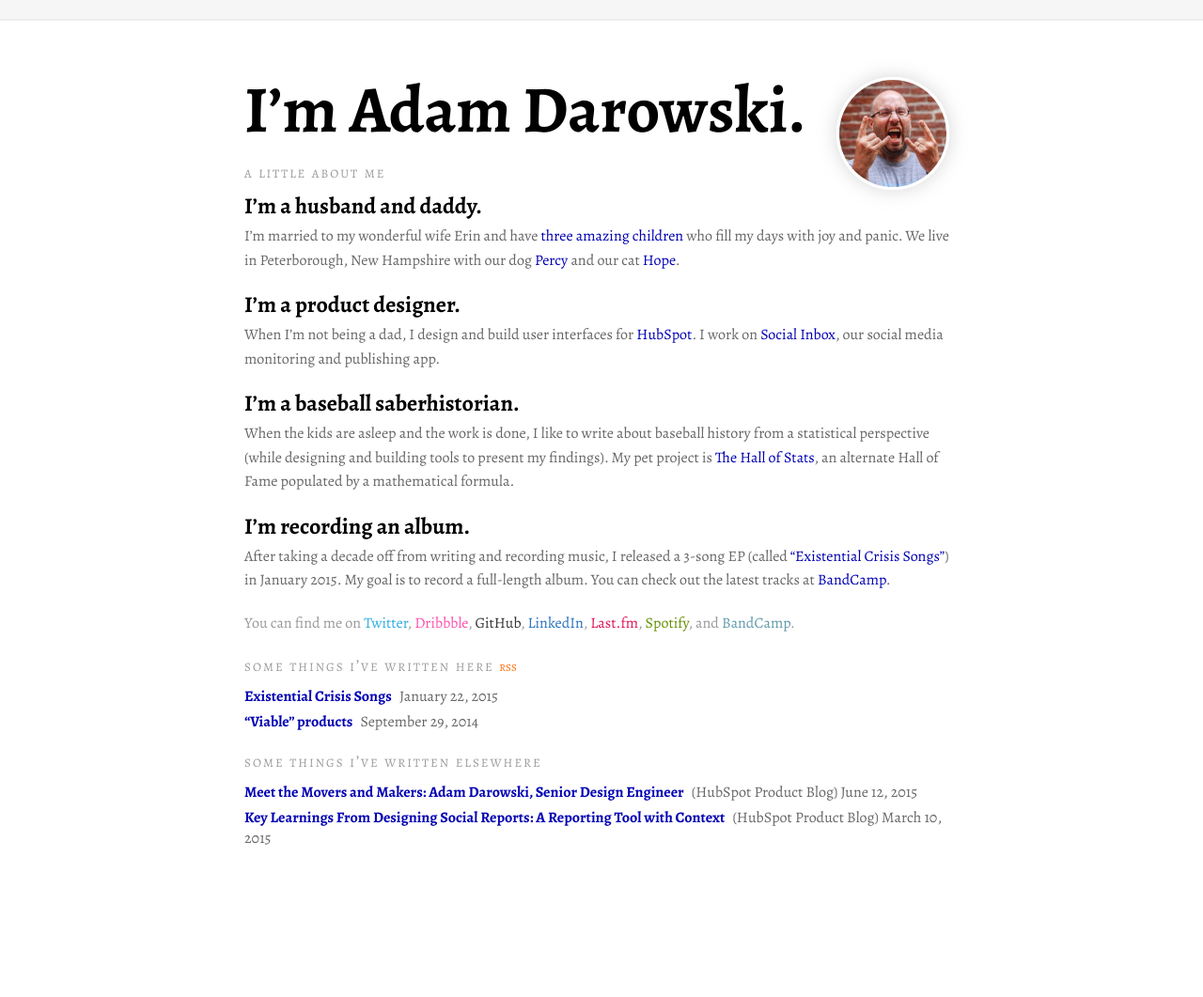
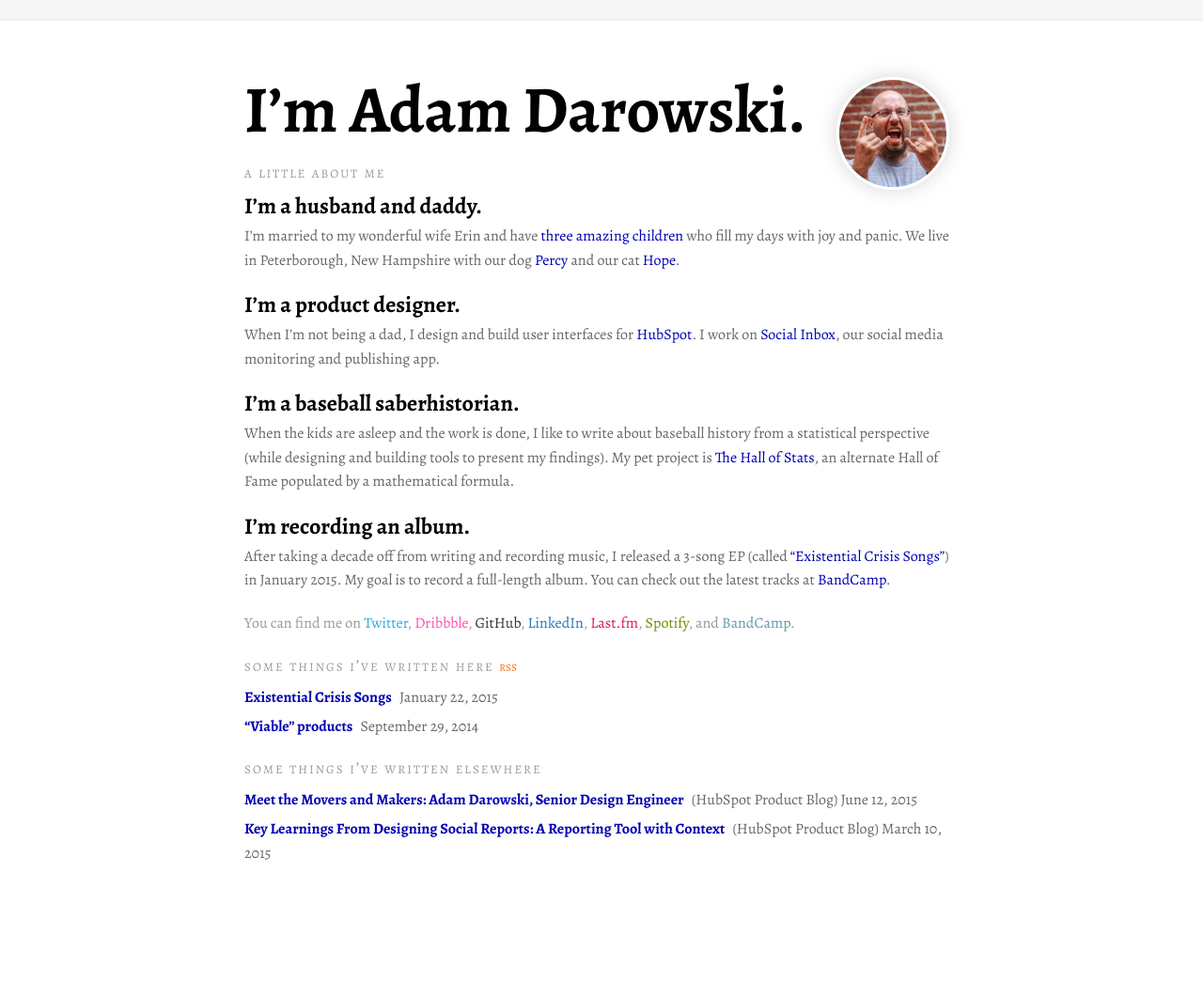
Before and after one commit to adarowski/adarowski.github.io, a Jekyll site: the page built from index.html, in a window 1280 px wide. Shown: the whole page at 94% size. Built offline with Jekyll 4.4.1, drawn with Linux system fonts in a browser that asks for light colours.

Commit message:
ECS updates

```diff
--- a/_sass/_base.sass
+++ b/_sass/_base.sass
@@ -86,7 +86,6 @@
 h1
   font-size: 48px
   margin: 0
-  line-height: 1.2
   a:link, a:visited, a:hover, a:active
     color: black
   &.article-title
@@ -147,6 +146,8 @@
 
 li
   margin-bottom: 10px
+  line-height: 1.6
+
   &:last-child
     margin-bottom: 0
 
@@ -231,6 +232,20 @@
     td
       border-top: 1px solid #eee
 
+.ecs-iframe
+  border: 0
+  width: 100%
+  height: 905px
+
+  @media only screen and (max-width: 320px)
+    height: 520px
+
+  @media only screen and (min-width: 321px) and (max-width: 480px)
+    height: 700px
+
+  @media only screen and (min-width: 481px) and (max-width: 600px)
+    height: 800px
+
 .rss-link
   letter-spacing: 0
   font-size: 16px
```
Also changed, not shown: _posts/2015-01-22-existential-crisis-songs.markdown (+7 -1 lines).
